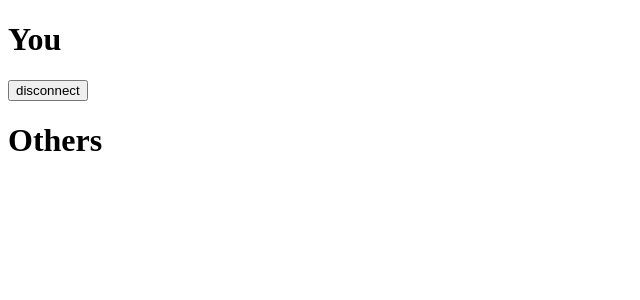
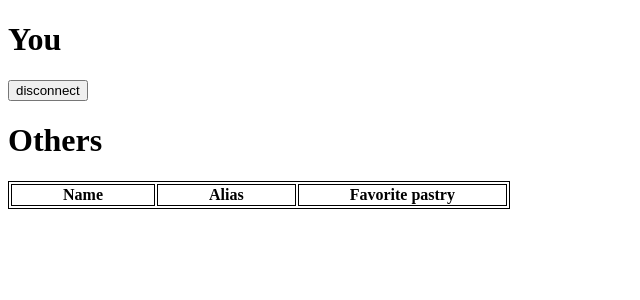
Before and after one commit to lolegrand/projet-croissantage, a PHP site: page /templates/student.phtml in a window 1280 px wide. Shown: the part 30-330 px from the top of the page, without its empty margins (0-640 px from the left). Run offline with PHP 8.4, Linux system fonts and the light colour scheme.

Commit message:
feat/display promotion

```diff
--- a/src/controllers/IndexController.php
+++ b/src/controllers/IndexController.php
@@ -48,6 +48,7 @@
         foreach ($students as $student) {
             if ($login == $student->login && $password == $student->pwd) {
                 session_start();
+                $_SESSION["allStudent"] = $students;
                 $_SESSION["student"]=$student;
                 header('Location: http://'.$_SERVER['HTTP_HOST'].'/student');
                 exit;
--- a/src/controllers/StudentController.php
+++ b/src/controllers/StudentController.php
@@ -6,7 +6,6 @@
 use Psr\Http\Message\ServerRequestInterface as Request;
 use Psr\Http\Message\ResponseInterface as Response;
 use Src\Models\PastryType;
-use Src\Models\Student;
 
 final class StudentController extends BaseController
 {
@@ -18,6 +17,7 @@
         {
             $outputArray = [];
             $outputArray['student'] = $_SESSION["student"];
+            $outputArray['allStudent'] = $_SESSION["allStudent"];
             $outputArray['editAlias'] = 'valueAliasMode';
             $outputArray['editPastry'] = 'valuePastryMode';
             $this->view->render($response, 'student.phtml', $outputArray);
@@ -32,6 +32,7 @@
         if ( isset($_POST['disconnect']) )
         {
             unset($_SESSION['student']);
+            unset($_SESSION['allStudent']);
             header('Location: http://'.$_SERVER['HTTP_HOST']);
             exit;
         }
@@ -39,6 +40,7 @@
         $outputArray = [];
         $outputArray['editAlias'] = 'valueAliasMode';
         $outputArray['editPastry'] = 'valuePastryMode';
+        $outputArray['all_student'] = $_SESSION["all_student"];
         if ( isset($_POST['editAlias']) )
         {
             $outputArray['editAlias'] = $this->computeAliasEditing($_POST['editAlias']);
--- a/templates/student.phtml
+++ b/templates/student.phtml
@@ -156,6 +156,39 @@
     </table>
 <?php endif ?>
 <h1>Others</h1>
+<table class="promo">
+    <thead>
+    <tr>
+        <td class="promo">
+            <b style="padding: 50px">Name</b>
+        </td>
+        <td class="promo">
+            <b style="padding: 50px">Alias</b>
+        </td>
+        <td class="promo">
+            <b style="padding: 50px">Favorite pastry</b>
+        </td>
+    </tr>
+    </thead>
+
+    <?php if (isset($allStudent)) :?>
+        <?php foreach ($allStudent as &$item) { ?>
+            <?php if ($student->id != $item->id) : ?>
+                <tr>
+                    <td class="promo">
+                        <p style="padding: 0 15px 0 50px"><?= $item->login ?></p>
+                    </td>
+                    <td class="promo">
+                        <p style="padding: 0 15px 0 50px"><?= $item->alias ?></p>
+                    </td>
+                    <td class="promo">
+                        <p style="padding: 0 15px 0 50px"><?= $item->pastry->name ?></p>
+                    </td>
+                </tr>
+            <?php endif; ?>
+        <?php } ?>
+    <?php endif; ?>
+</table>
 
 </body>
 </html>
```
